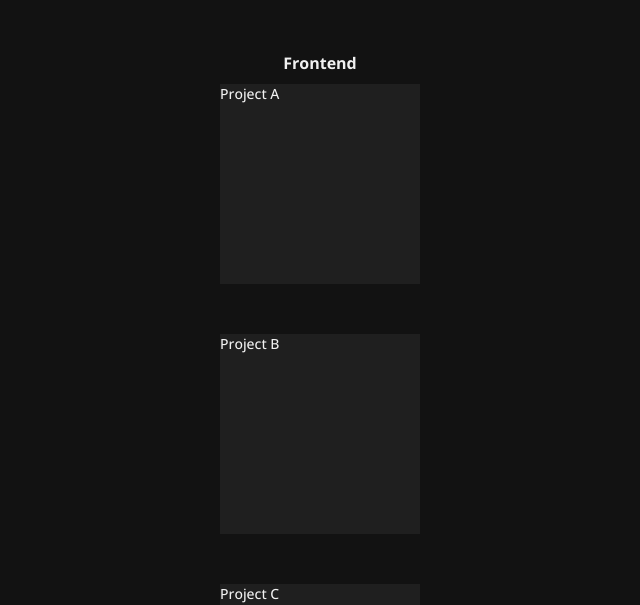
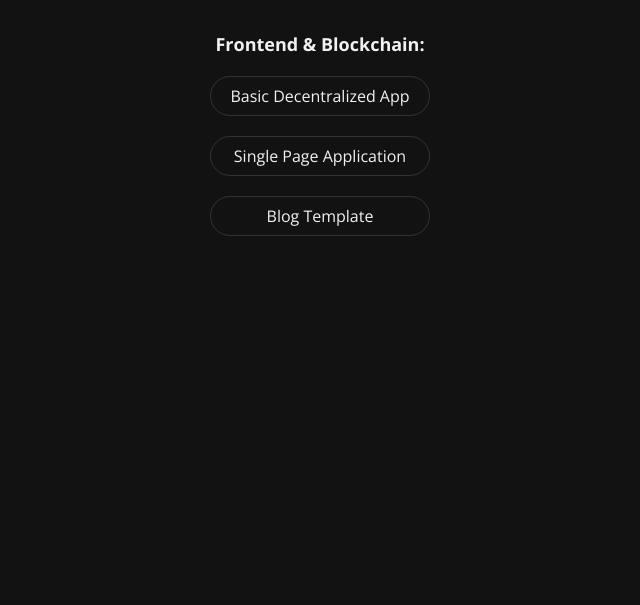
Before and after one commit to 0x1ea/0x1ea.github.io, a website: page index.html in a window 1280 px wide. Shown: the part 201-806 px from the top of the page, without its empty margins (320-960 px from the left). Drawn offline with nearby package versions, Linux system fonts and the light colour scheme.

Commit message:
adding links to projects buttons

```diff
--- a/index.html
+++ b/index.html
@@ -35,19 +35,30 @@
     </header>
     <main>
         <section class="main-webdev">
-            <h1>Frontend</h1>
-            <div>
-                <a href="">Project A</a>
+            <h1>Frontend & Blockchain:</h1>
+            <ul class="projects-list">
+                <li>
+                    <a href="https://cryptoardy.github.io/first-dapp/">Basic Decentralized App</a>
+                </li>
+                <li>
+                    <a href="https://cryptoardy.github.io/spa/">Single Page Application</a>
+                </li>
+                <li>
+                    <a href="https://cryptoardy.github.io/blog-css-course/">Blog Template</a>
+                </li>
+            </ul>
+            <!-- <div>
+                <a href="https://cryptoardy.github.io/first-dapp/">Basic Dapp</a>
             </div>
             <div>
                 <a href="">Project B</a>
             </div>
             <div>
-                <a href="">Project C</a>
+                <a href="https://cryptoardy.github.io/blog-css-course/">Project C</a>
             </div>
             <div>
                 <a href="">Project D</a>
-            </div>
+            </div> -->
         </section>
 
     </main>
--- a/main.css
+++ b/main.css
@@ -11,7 +11,6 @@
     --sm: 1.4rem;
     --md: 1.6rem;
     --lg: 1.8rem;
-
 
     /* White theme */
     /* --primary-color : white;
@@ -85,13 +84,32 @@ main .main-webdev {
 }
 
 main .main-webdev h1{
-    font-size: var(--md);
-    margin-top: 4rem;
+    font-size: var(--lg);
+    margin-top: 2rem;
     margin-bottom: 1rem;
+    margin-bottom: 2rem;
 }
 
 main .main-webdev a{
-    font-size: var(--sm);
+    font-size: var(--md);
+    font-weight: 300;
+}
+.projects-list li{
+    display: flex;
+    width: 22rem;
+    height: 4rem;
+    border:1px solid #333;
+    margin-bottom: 2rem;
+    list-style: none;
+    padding: 0.4rem;
+    border-radius: 2rem;
+    justify-content: center;
+    align-items: center;
+    /* box-shadow: 8px 14px 38px rgba(39,44,49,.06), 1px 3px 8px rgba(39,44,49,.03); */
+    cursor: pointer;
+}
+.projects-list li:hover {
+    background-color: #1f1f1f;
 }
 
 main .main-webdev div{
```
Also changed, not shown: package.json (added, +24 -0 lines).
